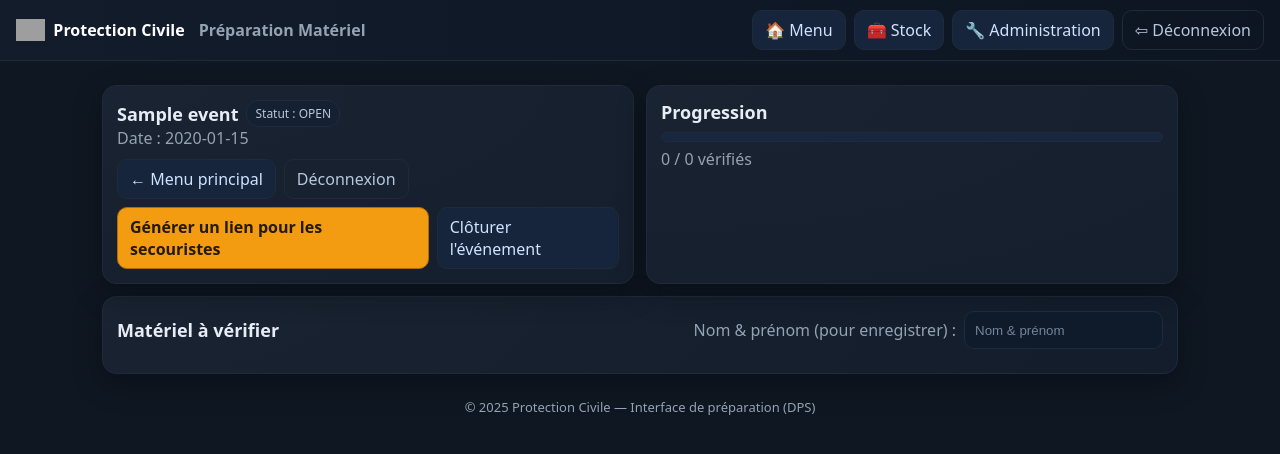
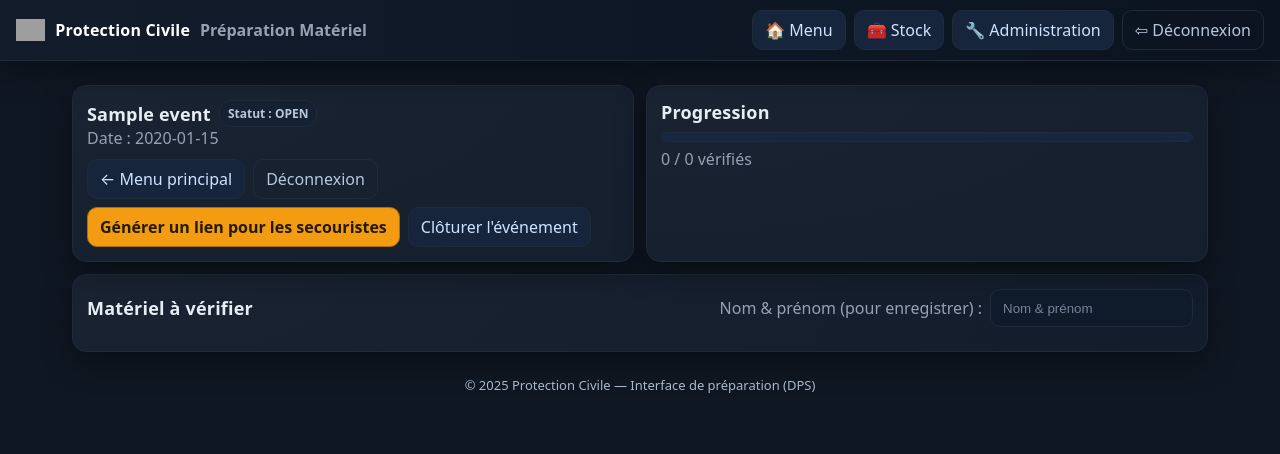
Before and after one commit to protec38/VERIFMATOS, a Flask app: page /events/1 in a window 1280 px wide. Shown: the top 454 px of the page. Run offline with Flask 3, Linux system fonts and the light colour scheme; a user stored in the database is signed in; tables that the repository leaves empty hold one stand-in row (values such as "Sample post"); some libraries are stand-ins or nearby versions; grey boxes are pictures that could not be loaded.

Commit message:
Update base.html

```diff
--- a/web/app/templates/base.html
+++ b/web/app/templates/base.html
@@ -4,8 +4,9 @@
   <meta charset="utf-8">
   <title>{{ title or "Protection Civile — Préparation Matériel" }}</title>
   <meta name="viewport" content="width=device-width,initial-scale=1">
+  <meta name="color-scheme" content="dark">
 
-  <!-- CSS INLINE (thème Protection Civile) -->
+  <!-- ===== CSS INLINE — Thème Protection Civile (COMPLET) ===== -->
   <style>
   :root{
     --pc-blue: #0E3D66;
@@ -14,29 +15,63 @@
     --pc-orange-2: #f5b041;
     --bg: #0f1722;
     --bg-2: #121c2b;
+    --bg-3: #0b1320;
     --text: #e6edf5;
     --muted: #95a2b3;
+    --muted-2:#a9b8cb;
     --border: #1f2a3a;
-    --shadow: 0 10px 30px rgba(0,0,0,.3);
+    --border-2:#25344b;
+    --success:#12b886;
+    --danger:#ff6b6b;
+    --warning:#f59f00;
+    --shadow: 0 10px 30px rgba(0,0,0,.35);
   }
-  *{ box-sizing: border-box; }
-  html,body{ margin:0; padding:0; background:var(--bg); color:var(--text); font-family: ui-sans-serif,system-ui,Roboto,Arial; }
+  *{ box-sizing:border-box; }
+  html,body{
+    margin:0; padding:0;
+    background: var(--bg);
+    color: var(--text);
+    font-family: system-ui, -apple-system, Segoe UI, Roboto, Arial, sans-serif;
+    -webkit-font-smoothing: antialiased; -moz-osx-font-smoothing: grayscale;
+  }
 
+  /* AppBar */
   .appbar{
-    position:sticky; top:0; z-index:10;
+    position:sticky; top:0; z-index:50;
     display:flex; align-items:center; justify-content:space-between;
-    background: linear-gradient(90deg, var(--bg-2), #0d1522);
+    background: linear-gradient(90deg, var(--bg-2), var(--bg-3));
     border-bottom: 1px solid var(--border);
     padding: 10px 16px;
+    box-shadow: var(--shadow);
   }
-  .appbar .left{ display:flex; align-items:center; gap:8px; }
+  .appbar .left{ display:flex; align-items:center; gap:10px; }
   .logo{ height:22px; }
-  .brand{ font-weight:700; color:#fff; margin-right:6px; }
+  .brand{ font-weight:800; color:#fff; letter-spacing:.2px; }
   .brand-sub{ color: var(--muted); font-weight:600; }
-  .appbar .right{ display:flex; gap:8px; align-items:center; }
 
-  .container{ max-width: 1100px; margin: 24px auto; padding: 0 12px; }
+  .appbar .right{ display:flex; gap:8px; align-items:center; flex-wrap:wrap; }
+  .btn{
+    display:inline-flex; align-items:center; gap:6px;
+    padding:8px 12px; border-radius: 10px; text-decoration:none; cursor:pointer;
+    border:1px solid var(--border); background:#16253b; color:#cfe2ff;
+    transition: transform .12s ease, background .12s ease;
+    user-select:none;
+  }
+  .btn:hover{ transform: translateY(-1px); background:#1a2b46; }
+  .btn:active{ transform: translateY(0); }
+  .btn.primary{ background: var(--pc-orange); color:#231a00; border-color: #b06c05; font-weight:800; }
+  .btn.primary:hover{ filter: brightness(1.05); }
+  .btn.ghost{ background: transparent; color:#b7c7dc; }
+  .btn.danger{ background:#5b1220; border-color:#75212f; color:#ffd5dc; }
+  .btn.success{ background:#0f3b33; border-color:#1d6e5d; color:#bff3e7; }
 
+  /* Layout */
+  .container{ max-width: 1160px; margin: 24px auto; padding: 0 12px; }
+  .grid{ display:grid; gap:12px; }
+  .cols-2{ grid-template-columns: 1fr 1fr; }
+  @media (max-width: 980px){ .cols-2{ grid-template-columns: 1fr; } }
+
+  /* Cards / table */
   .card{
     background: radial-gradient(1200px 400px at top left, rgba(255,255,255,0.03), transparent) , var(--bg-2);
     border:1px solid var(--border);
@@ -44,58 +79,62 @@
     padding: 14px;
     box-shadow: var(--shadow);
   }
-  .grid{ display:grid; gap:12px; }
-  .cols-2{ grid-template-columns: 1fr 1fr; }
-  @media (max-width: 900px){ .cols-2{ grid-template-columns: 1fr; } }
-
+  .title{ font-weight:900; font-size: 18px; letter-spacing:.2px; }
+  .subtitle{ color:var(--muted); margin-top:4px; }
   .row{ display:flex; gap:8px; align-items:center; }
-  .title{ font-weight:800; font-size: 18px; }
-  .badge{
-    background: #152033; color:#b8c7da; padding:4px 8px; border-radius:12px;
-    border:1px solid var(--border); font-size:12px;
-  }
-  .muted{ color: var(--muted); }
-
-  .btn{
-    display:inline-flex; align-items:center; gap:6px;
-    padding:8px 12px; border-radius: 10px; text-decoration:none; cursor:pointer;
-    border:1px solid var(--border); background:#16253b; color:#cfe2ff;
-    transition: .15s ease;
-  }
-  .btn:hover{ transform: translateY(-1px); background:#1a2b46; }
-  .btn.primary{ background: var(--pc-orange); color:#231a00; border-color: #b06c05; font-weight:700; }
-  .btn.primary:hover{ filter: brightness(1.04); }
-  .btn.ghost{ background: transparent; color:#b7c7dc; }
-  .btn.danger{ background:#5b1220; border-color:#75212f; color:#ffd5dc; }
-  .btn:disabled{ opacity:.6; cursor:not-allowed; }
-
-  input, select{
-    background:#0f1a2a; border:1px solid var(--border); color:var(--text);
-    padding:8px 10px; border-radius:10px; outline:none; min-height:38px;
-  }
-  input::placeholder{ color:#74849a; }
+  .wrap{ flex-wrap:wrap; }
+  .space-between{ justify-content:space-between; }
 
   .table{ width:100%; border-collapse: collapse; }
   .table th,.table td{ border-bottom:1px solid var(--border); padding:8px; text-align:left; }
-  .table th{ color:#b6c7db; font-weight:700; }
-  .table tr:hover td{ background:#121d2d; }
+  .table th{ color:#b6c7db; font-weight:800; text-transform:uppercase; font-size:12px; letter-spacing:.4px; }
+  .table tr:hover td{ background:#101a2a; }
 
-  .footer{ text-align:center; margin:18px 0 26px; font-size:13px; }
+  /* Texts / badges */
+  .muted{ color: var(--muted); }
+  .badge{
+    background: #152033; color:#b8c7da; padding:4px 8px; border-radius:12px;
+    border:1px solid var(--border); font-size:12px; font-weight:700;
+  }
+  .chip{
+    display:inline-flex; align-items:center; gap:6px;
+    padding:5px 10px; border-radius:999px; border:1px solid var(--border-2);
+    background:#0e1b30; color:#cfe2ff; font-size:12px; font-weight:600;
+  }
 
+  /* Forms */
+  input, select, textarea{
+    background:#0f1a2a; border:1px solid var(--border); color:var(--text);
+    padding:10px 12px; border-radius:10px; outline:none; min-height:38px;
+  }
+  input:focus, select:focus, textarea:focus{ border-color:#2c4971; box-shadow: 0 0 0 3px rgba(45,123,191,.15); }
+  input::placeholder, textarea::placeholder{ color:#74849a; }
+
+  /* Progress */
   .progress{ height:10px; background:#18273f; border:1px solid var(--border); border-radius:100px; overflow:hidden; }
-  .progress>div{ height:100%; background: linear-gradient(90deg, var(--pc-orange), var(--pc-orange-2)); width:0%; }
+  .progress>div{ height:100%; background: linear-gradient(90deg, var(--pc-orange), var(--pc-orange-2)); width:0%; transition: width .2s ease; }
 
-  .check{ display:inline-flex; align-items:center; gap:6px; }
-  .check>input{ width:18px; height:18px; }
+  /* Tree */
+  .tree{ display:flex; flex-direction:column; gap:10px; }
+  .node{
+    border:1px dashed #22314a; border-radius:12px; padding:10px; background:#0e1828;
+  }
+  .node .header{ display:flex; justify-content:space-between; align-items:center; gap:8px; }
+  .node .name{ font-weight:900; }
+  .node .qty{ color:#88a4c7; font-weight:800; }
+  .node .childs{ margin-top:8px; padding-left:12px; border-left:3px solid #1d2a40; display:flex; flex-direction:column; gap:8px; }
 
-  .tree{ display:flex; flex-direction:column; gap:8px; }
-  .node{ border:1px dashed #22314a; border-radius:12px; padding:8px; }
-  .node .header{ display:flex; justify-content:space-between; align-items:center; gap:8px; }
-  .node .name{ font-weight:700; }
-  .node .qty{ color:#88a4c7; font-weight:700; }
-  .node .childs{ margin-top:6px; padding-left:10px; border-left:3px solid #1d2a40; display:flex; flex-direction:column; gap:8px; }
   .item{ display:flex; align-items:center; justify-content:space-between; padding:6px; gap:8px; border-radius:10px; background:#111b2a; }
   .item .muted{ font-size:12px; }
+
+  /* Alerts */
+  .alert{ padding:10px 12px; border-radius:12px; border:1px solid var(--border); background:#0e1a2b; }
+  .alert.warn{ border-color:#574006; background:#2a210c; color:#ffd27b; }
+  .alert.danger{ border-color:#612; background:#2a0e14; color:#ffb6c1; }
+  .alert.success{ border-color:#0f3; background:#102a1b; color:#b9f3d0; }
+
+  /* Footer */
+  .footer{ text-align:center; margin:18px 0 30px; font-size:13px; color:var(--muted-2); }
   </style>
 </head>
 <body>
@@ -107,7 +146,6 @@
     </div>
     <nav class="right">
       <a class="btn" href="/dashboard">🏠 Menu</a>
-      {# ---- GUARDS : ne plante jamais si current_user n'est pas injecté ---- #}
       {% set _cu = current_user if current_user is defined else None %}
       {% if _cu and _cu.is_authenticated and _cu.role and _cu.role.name == 'ADMIN' %}
         <a class="btn" href="/manage">🧰 Stock</a>
@@ -123,17 +161,14 @@
     {% block content %}{% endblock %}
   </main>
 
-  <footer class="footer muted">
+  <footer class="footer">
     {% set _now = now() if now is defined else None %}
     © {{ (_now.year if _now else '—') }} Protection Civile — Interface de préparation (DPS)
   </footer>
 
-  <!-- Socket.IO (si dispo côté serveur) -->
-  <script src="/socket.io/socket.io.js"></script>
+  <!-- Client Socket.IO v4 pour éviter le mismatch de protocole -->
+  <script src="https://cdn.socket.io/4.7.5/socket.io.min.js" crossorigin="anonymous"></script>
 
-  {# Place le macro ici (aucune variable utilisée pour éviter les erreurs au moment des imports) #}
-  {% macro icon(name) -%}
-    <span class="ico">{{ name }}</span>
-  {%- endmacro %}
+  {% macro icon(name) -%}<span class="ico">{{ name }}</span>{%- endmacro %}
 </body>
 </html>
```
